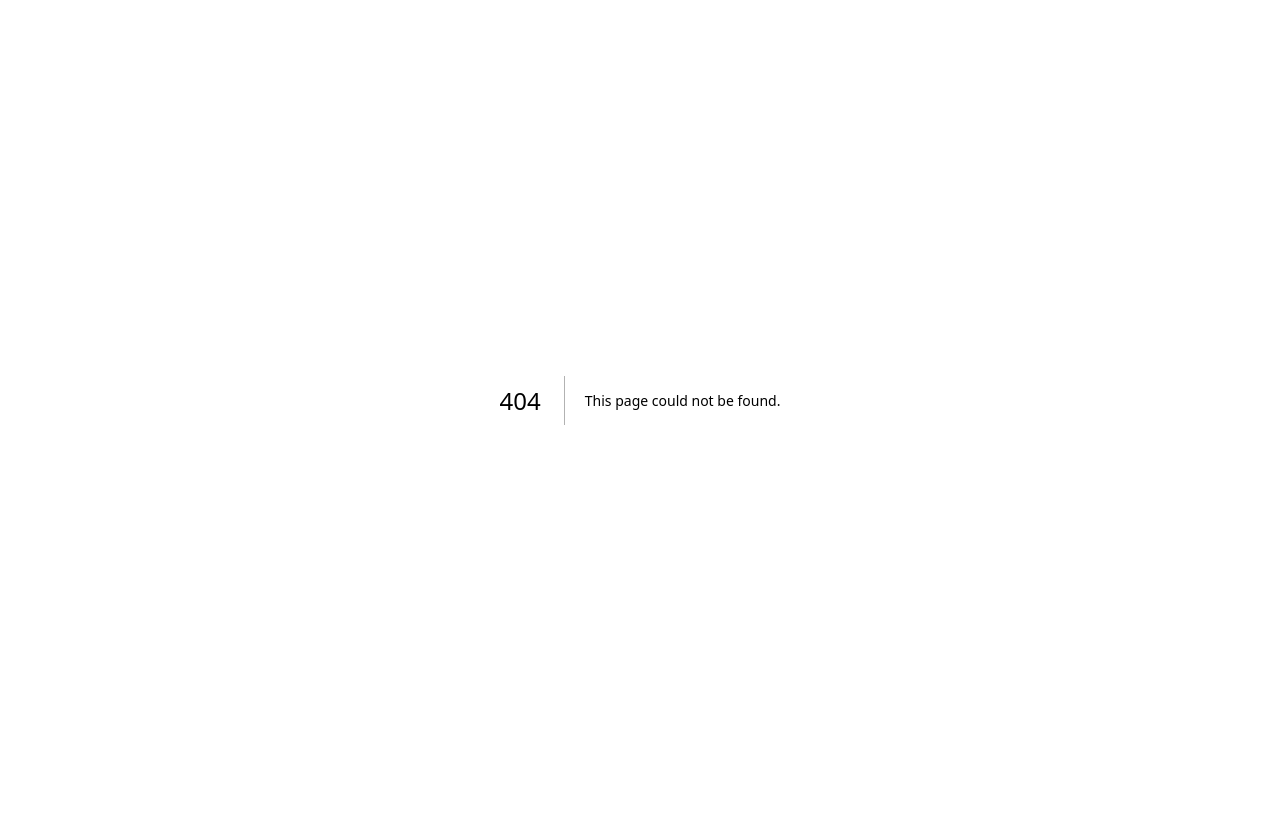
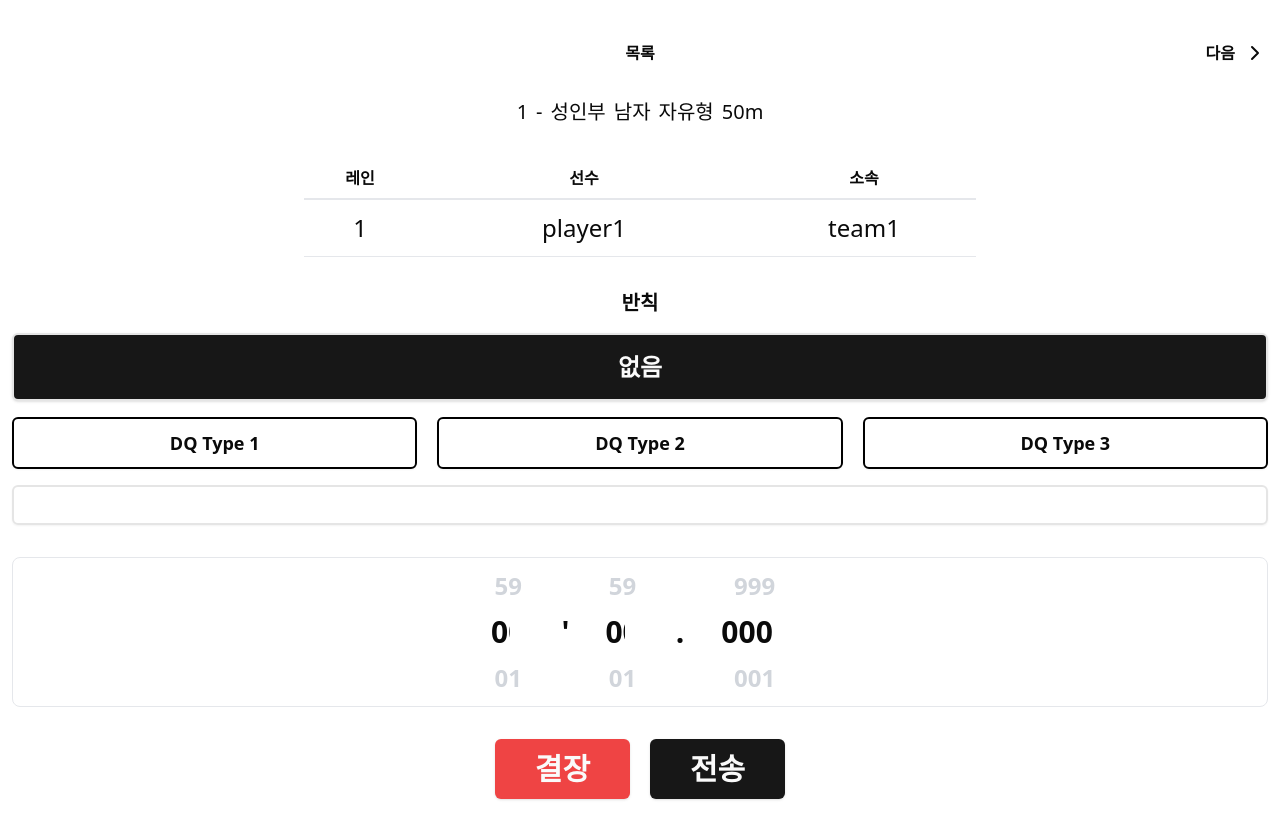
Before and after one commit to GangHyeokLee/BukguSwimming, a Next.js app: page /judge/0 in a window 1280 px wide. Before the commit this address had no page. Before the commit the page ends 800 px from the top, so only its background shows below. Built offline with nearby package versions, Linux system fonts and the light colour scheme.

Commit message:
Fix: absent button position

```diff
--- a/src/app/lane/page.tsx
+++ b/src/app/judge/page.tsx
@@ -23,7 +23,7 @@ function LaneListPage() {
             <tr className="border-b border-gray-200 text-xl hover:bg-gray-100 cursor-pointer"
               key={lane.gameNumber + "-" + lane.laneNumber}>
               <td className="py-3 text-center" colSpan={5}>
-                <Link href={`/lane/${idx}`} className="block">
+                <Link href={`/judge/${idx}`} className="block">
                   <div className="grid grid-cols-5">
                     <div>{lane.gameNumber}</div>
                     <div>{lane.player}</div>
--- a/src/components/lane/AbsentDialog.tsx
+++ b/src/components/lane/AbsentDialog.tsx
@@ -1,5 +1,3 @@
-"use client"
-
 import { Button } from "@/components/ui/button";
 import { Dialog, DialogContent, DialogFooter, DialogHeader, DialogTitle, DialogTrigger } from "@/components/ui/dialog";
 
@@ -7,7 +5,7 @@ export const AbsentDialog = () => {
   return (
     <Dialog>
       <DialogTrigger asChild>
-        <Button className="w-fit h-fit text-xl py-1 px-3 font-bold bg-red-500" >결장</Button>
+        <Button className="w-fit h-fit text-3xl py-3 px-10 font-bold bg-red-500" >결장</Button>
       </DialogTrigger>
       <DialogContent className="w-fit min-w-[300px] max-w-[400px] border-2 border-gray-200 rounded-lg">
         <DialogHeader className="flex flex-col gap-5">
```
Also changed, not shown: src/app/judge/[id]/page.tsx (renamed from src/app/lane/[id]/page.tsx).
